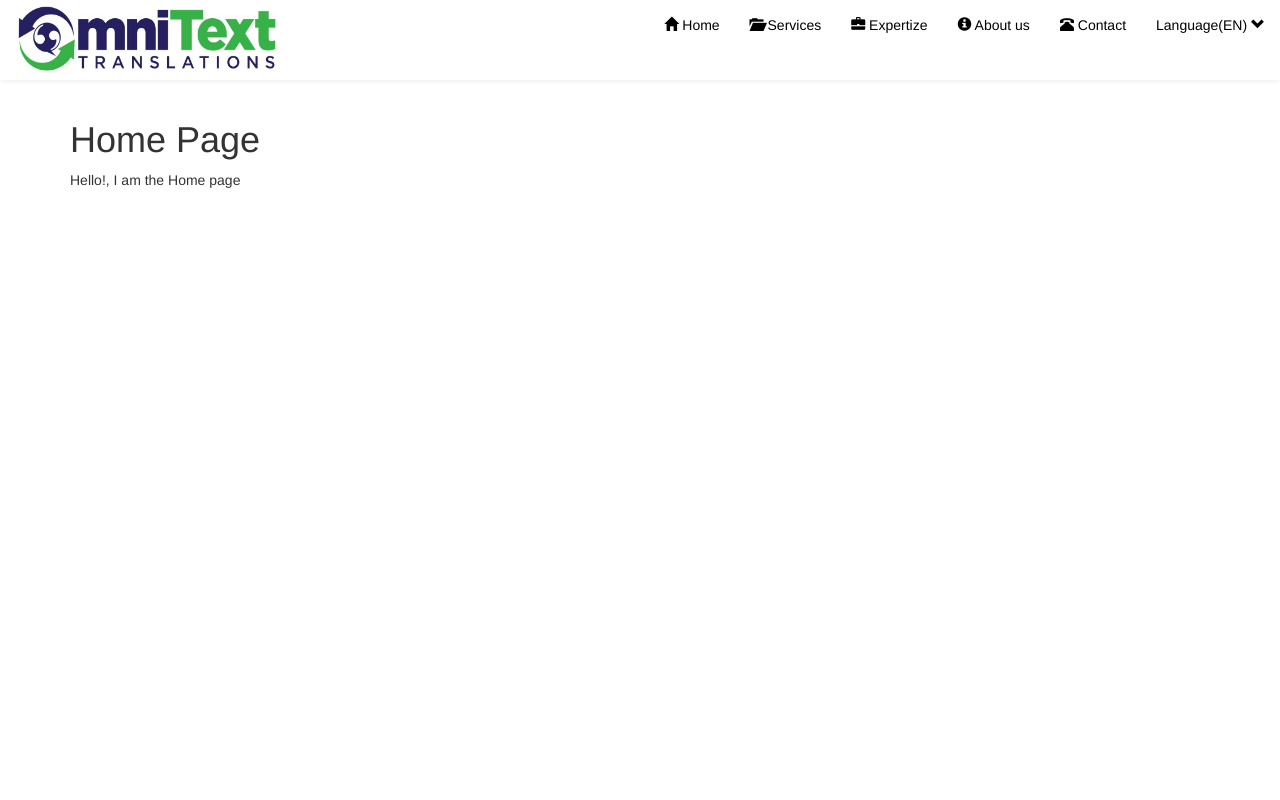
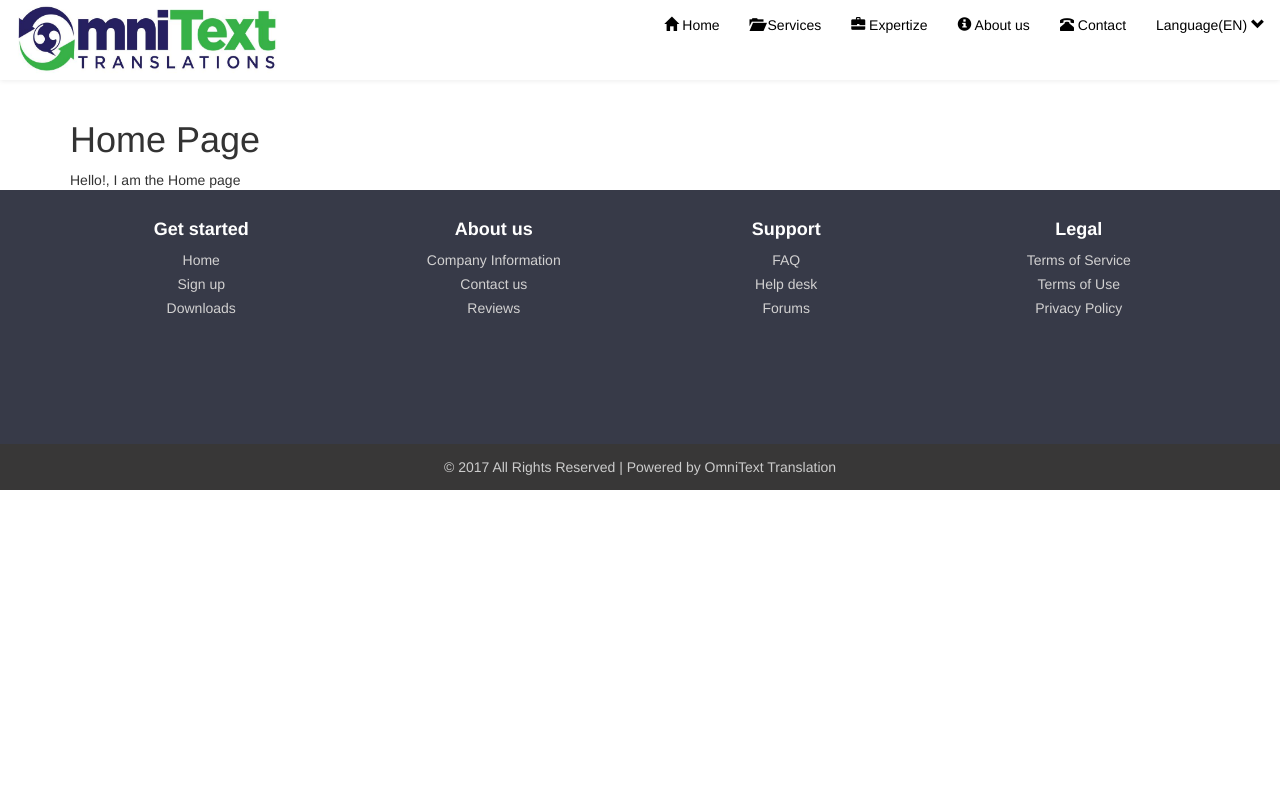
Before and after one commit to amstarkelab/CodeIgniter-Projects, a CodeIgniter app: page /database/index.php/pages/index in a window 1280 px wide. Run offline with CodeIgniter, Linux system fonts and the light colour scheme; some libraries are stand-ins or nearby versions.

Commit message:
add footer to pages

```diff
--- a/application/views/templates/footer.php
+++ b/application/views/templates/footer.php
@@ -16,7 +16,53 @@
 		</script>
 
 -->
-		<div id="footer" class="navbar-fixed-bottom">
+
+	<footer id="myFooter">
+        <div class="container">
+            <div class="row">
+                <div class="col-sm-3 myCols">
+                    <h5>Get started</h5>
+                    <ul>
+                        <li><a href="#">Home</a></li>
+                        <li><a href="#">Sign up</a></li>
+                        <li><a href="#">Downloads</a></li>
+                    </ul>
+                </div>
+                <div class="col-sm-3 myCols">
+                    <h5>About us</h5>
+                    <ul>
+                        <li><a href="#">Company Information</a></li>
+                        <li><a href="#">Contact us</a></li>
+                        <li><a href="#">Reviews</a></li>
+                    </ul>
+                </div>
+                <div class="col-sm-3 myCols">
+                    <h5>Support</h5>
+                    <ul>
+                        <li><a href="#">FAQ</a></li>
+                        <li><a href="#">Help desk</a></li>
+                        <li><a href="#">Forums</a></li>
+                    </ul>
+                </div>
+                <div class="col-sm-3 myCols">
+                    <h5>Legal</h5>
+                    <ul>
+                        <li><a href="#">Terms of Service</a></li>
+                        <li><a href="#">Terms of Use</a></li>
+                        <li><a href="#">Privacy Policy</a></li>
+                    </ul>
+                </div>
+            </div>
+        </div>
+        <div class="social-networks">
+            <a href="#" class="twitter"><i class="fa fa-twitter"></i></a>
+            <a href="#" class="facebook"><i class="fa fa-facebook-official"></i></a>
+            <a href="#" class="google"><i class="fa fa-google-plus"></i></a>
+        </div>
+        <div class="footer-copyright">
+            <p>&copy 2017 All Rights Reserved | Powered by OmniText Translation</p>
+        </div>
+    </footer>
 <!--
 
 			<div class="container">
@@ -43,7 +89,6 @@
 			</script>
 			</div>
 -->
-		</div>
 		<script src="/Trans/assets/js/jquery-3.2.1.js"></script>
 		<script src="https://ajax.googleapis.com/ajax/libs/jquery/1.11.1/jquery.min.js"></script>
 	    <script src="/Trans/assets/js/jquery.min.js"></script>
--- a/application/views/templates/head.php
+++ b/application/views/templates/head.php
@@ -18,6 +18,7 @@
     <link rel="stylesheet" type="text/css" href="<?php echo base_url();?>assets/css/custom.css">
     <link rel="stylesheet" type="text/css" href="<?php echo base_url();?>assets/css/menu.css">
     <link rel="stylesheet" type="text/css" href="<?php echo base_url();?>assets/css/chat.css">
+    <link rel="stylesheet" type="text/css" href="<?php echo base_url();?>assets/css/footer.css">
 
 
 
--- /dev/null
+++ b/assets/css/footer.css
@@ -0,0 +1,111 @@
+#myFooter {
+	background-color: #373a48;
+	color:white;
+}
+
+#myFooter .footer-copyright{
+	background-color: #383737;
+	padding-top:3px;
+	padding-bottom:3px;
+	text-align: center;
+}
+
+#myFooter .footer-copyright p{
+	margin:10px;
+	color: #ccc;
+}
+
+#myFooter ul{
+	list-style-type: none;
+    padding-left: 0;
+    line-height: 1.7;
+
+}
+
+#myFooter h5{
+	font-size: 18px;
+    color: white;
+    font-weight: bold;
+    margin-top: 30px;
+}
+
+#myFooter a{
+	color:#d2d1d1;
+	text-decoration: none;
+}
+
+#myFooter a:hover, #myFooter a:focus{
+	text-decoration: none;
+	color:white;
+}
+
+#myFooter .myCols{
+	text-align: center;
+}
+
+#myFooter .social-networks{
+	text-align: center;
+	padding-top: 30px;
+	padding-bottom: 38px;
+}
+
+#myFooter .social-networks a{
+    font-size: 32px;
+    margin-right: 5px;
+    margin-left: 5px;
+    color: #f9f9f9;
+    padding: 10px;
+    transition: 0.2s;
+}
+
+#myFooter .social-networks a:hover{
+	text-decoration: none;
+
+}
+
+#myFooter .facebook:hover{
+	color:#0077e2;
+}
+
+#myFooter .google:hover{
+	color:#ef1a1a;
+}
+
+#myFooter .twitter:hover{
+	color: #00aced;
+}
+
+@media screen and (max-width: 767px){
+	#myFooter {
+		text-align: center;
+	}
+}
+
+
+
+/* CSS used for positioning the footers at the bottom of the page. */
+/* You can remove this. */
+
+
+html{
+	height: 100% !important;
+}
+
+body{
+    display: flex;
+    display: -webkit-flex;
+    flex-direction: column;
+    -webkit-flex-direction: column;
+    height: 100%;
+}
+
+.content{
+	flex: 1 0 auto;
+	-webkit-flex: 1 0 auto;
+	min-height: 200px;
+}
+
+#myFooter{
+	flex: 0 0 auto;
+    -webkit-flex: 0 0 auto;
+}
--- a/assets/css/menu.css
+++ b/assets/css/menu.css
@@ -27,3 +27,8 @@ nav.shrink>li>a{
 	font-family: @heading-text;
 	padding-top: 30px;
 }
+
+nav > div > ul > li:hover {
+	background-color: rgb(231, 231, 231);
+    color: rgb(11, 50, 86);
+}
```
